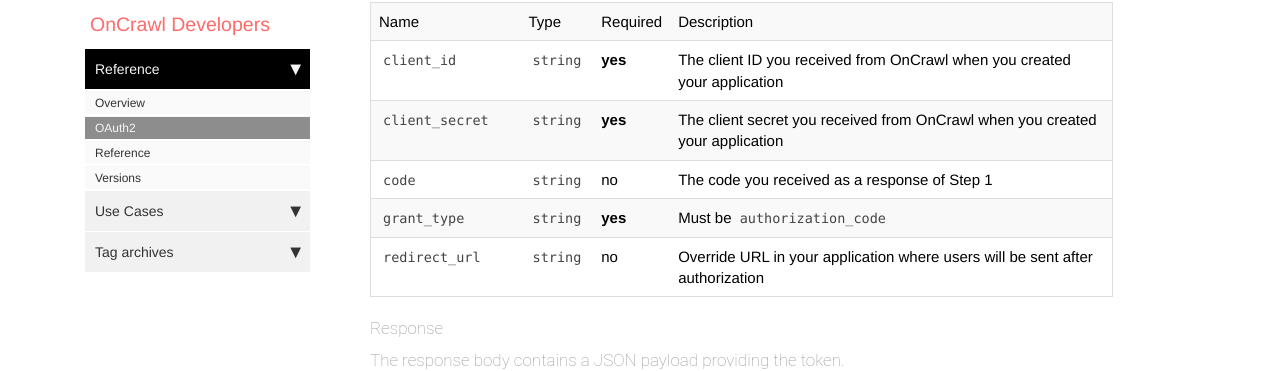
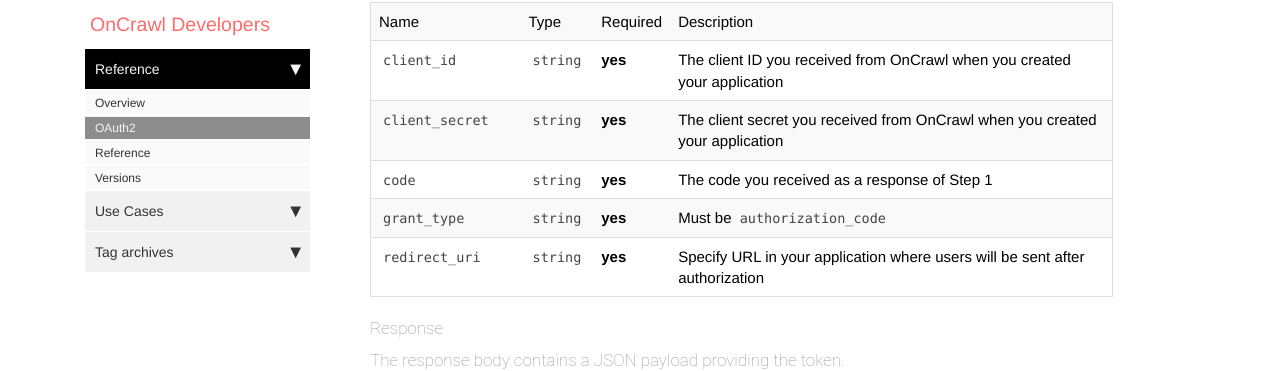
Before and after one commit to cogniteev/oncrawl-documentation-platform, a Jekyll site: the page built from pages/reference/reference_oauth2.md, in a window 1280 px wide and 900 px high, scrolled down 1046 px. Shown: the part 89-460 px from the top of the window. Built offline with Jekyll 4.4.1, drawn with Linux system fonts in a browser that asks for light colours; nearby versions of some CDN libraries; comment, search, counter and statistics services are not loaded.

Commit message:
Update documentation of final step for oauth flow (token exchange)

```diff
--- a/pages/reference/reference_oauth2.md
+++ b/pages/reference/reference_oauth2.md
@@ -59,9 +59,9 @@
 |Name|Type|Required|Description
 |`client_id`|`string`|**yes**|The client ID you received from OnCrawl when you created your application|
 |`client_secret`|`string`|**yes**|The client secret you received from OnCrawl when you created your application|
-|`code`|`string`|no|The code you received as a response of Step 1|
+|`code`|`string`|**yes**|The code you received as a response of Step 1|
 |`grant_type`|`string`|**yes**|Must be `authorization_code`|
-|`redirect_url`|`string`|no|Override URL in your application where users will be sent after authorization|
+|`redirect_uri`|`string`|**yes**|Specify URL in your application where users will be sent after authorization|
 
 Response
 
```
